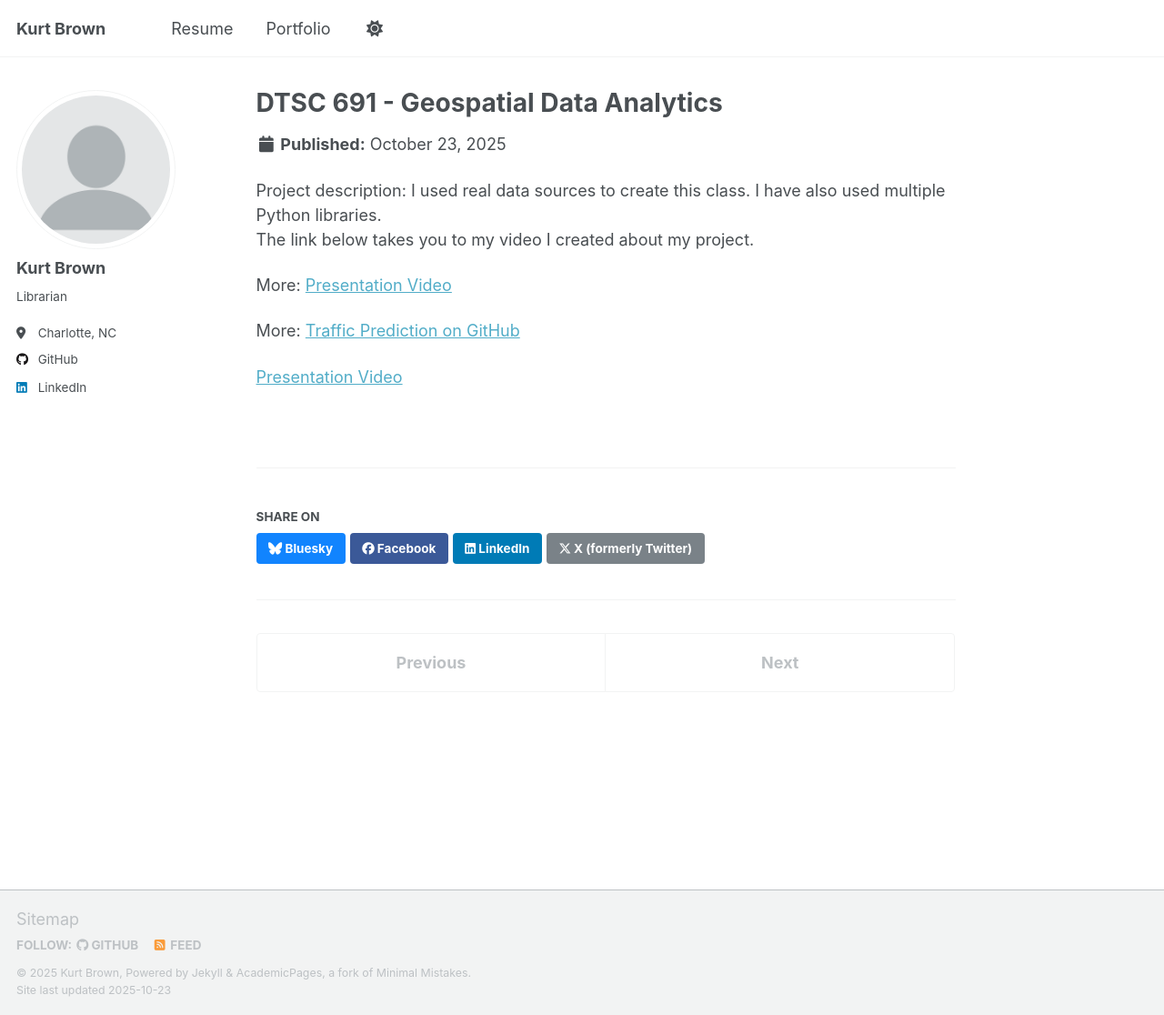
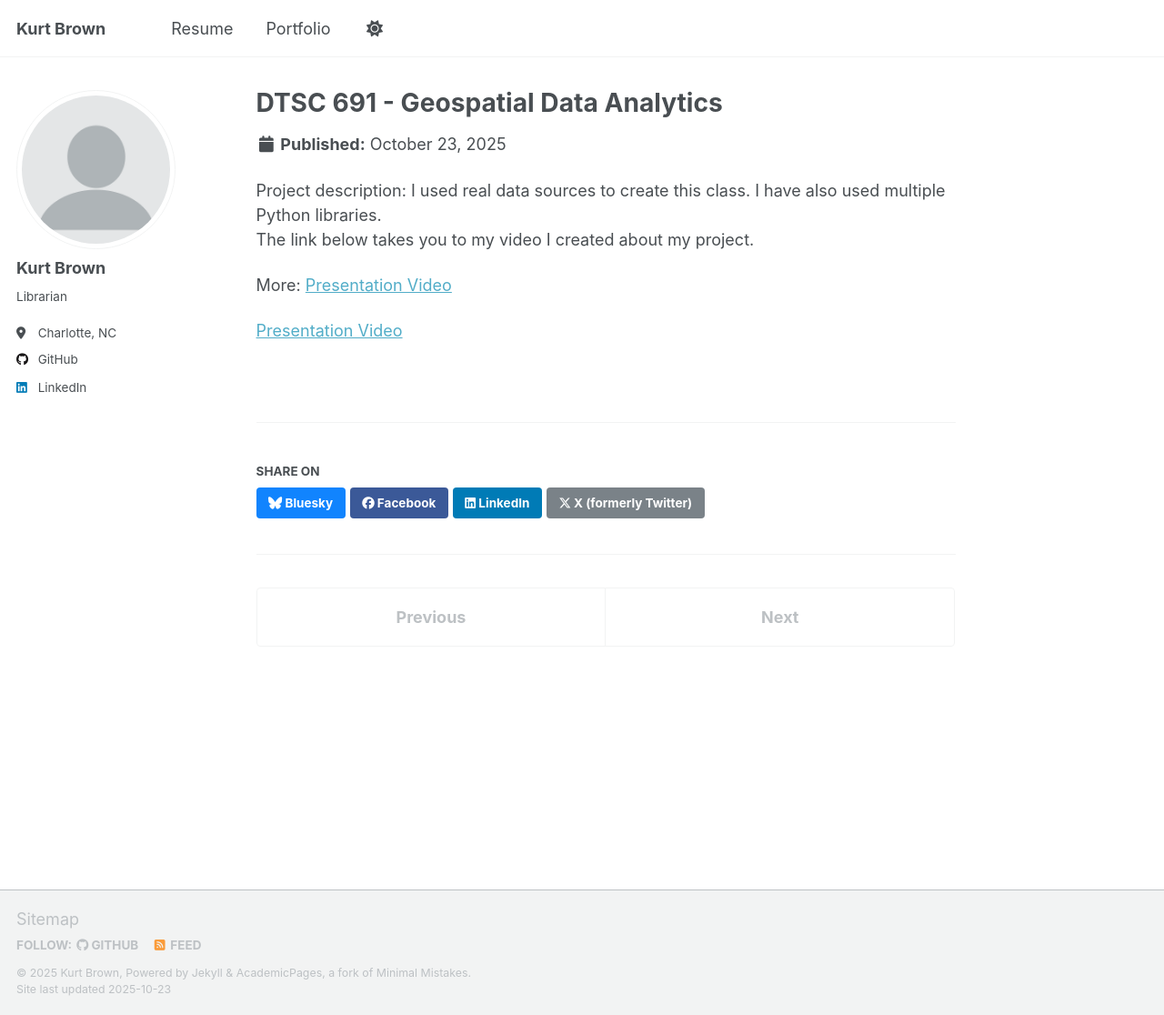
Before and after one commit to klbrown13/klbrown13.github.io, a Jekyll site: the page built from _portfolio/portfolio-2.md, in a window 1280 px wide and 1116 px high. Shown: the whole window at 91% size. Built offline with Jekyll 4.4.1, drawn with Linux system fonts in a browser that asks for light colours; a script that is not in the unit is left out.

Commit message:
Update portfolio-2.md

```diff
--- a/_portfolio/portfolio-2.md
+++ b/_portfolio/portfolio-2.md
@@ -10,6 +10,4 @@ The link below takes you to my video I created about my project. <br>
 More: [Presentation Video](https://drive.google.com/file/d/1l-ajqSmmLvzBa2hp5oj8SlFmX9AGG8Go/view?usp=drive_link)
 
 
-More: [Traffic Prediction on GitHub](https://github.com/maggiewolff/graduate-studies/tree/main/Traffic-Prediction)
-
 <a href="https://drive.google.com/file/d/1l-ajqSmmLvzBa2hp5oj8SlFmX9AGG8Go/view?usp=drive_link" target="_blank" rel="noopener noreferrer">Presentation Video</a>
```
